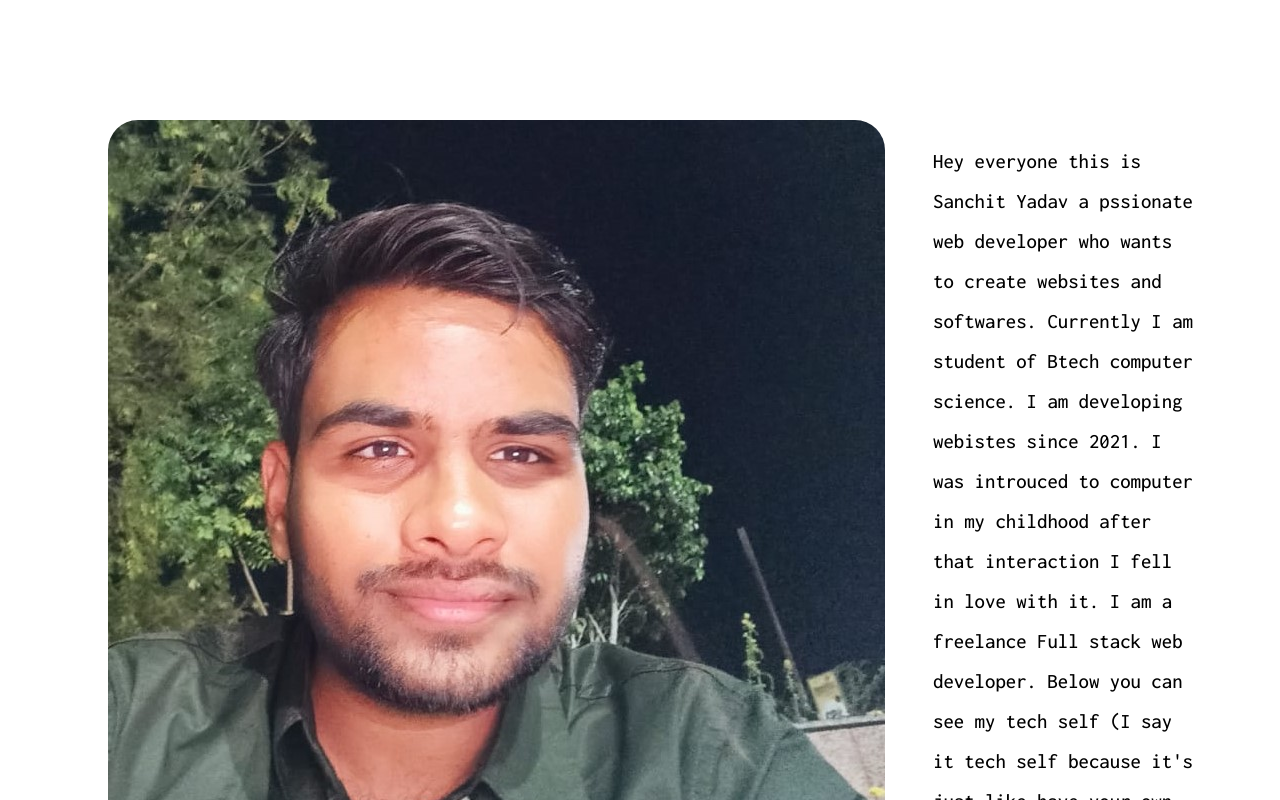
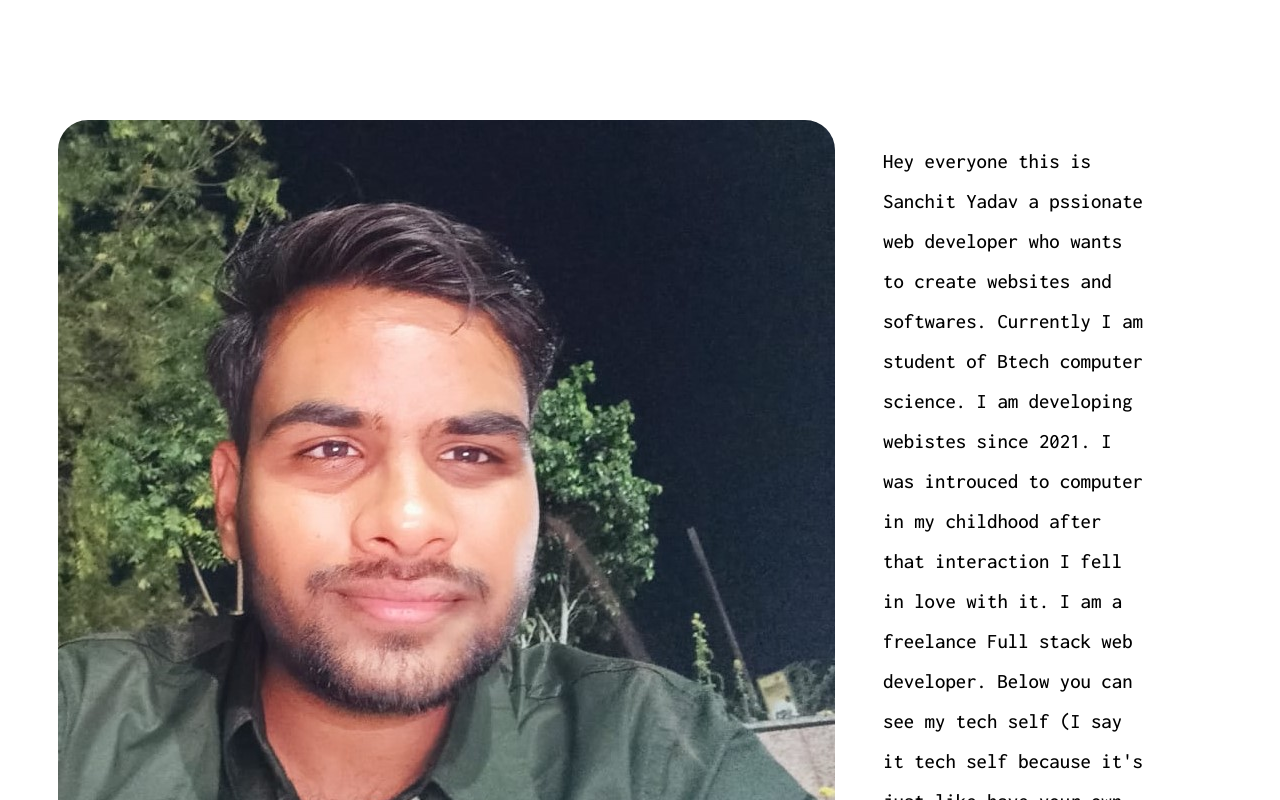
Before and after one commit to SanchitYadav2005/Portfolio-site, a React (Vite) app: page / in a window 1280 px wide. Shown: the part 1200-2000 px from the top of the page. Built offline with nearby package versions, Linux system fonts and the light colour scheme.

Commit message:
removed the already set margin on the intro section

```diff
--- a/src/components/Header.jsx
+++ b/src/components/Header.jsx
@@ -71,7 +71,7 @@ function Header() {
           transition={{ duration: 0.5, ease: "easeOut" }}
           style={{ marginLeft: "50px" }}
         >
-          <div className="intro" style={{ marginLeft: "50px" }}>
+          <div className="intro">
             <img className="intro-img" src={photo} alt="sanchit yadav" />
             <p className="para">
               Hey everyone this is Sanchit Yadav a pssionate web developer who
```
